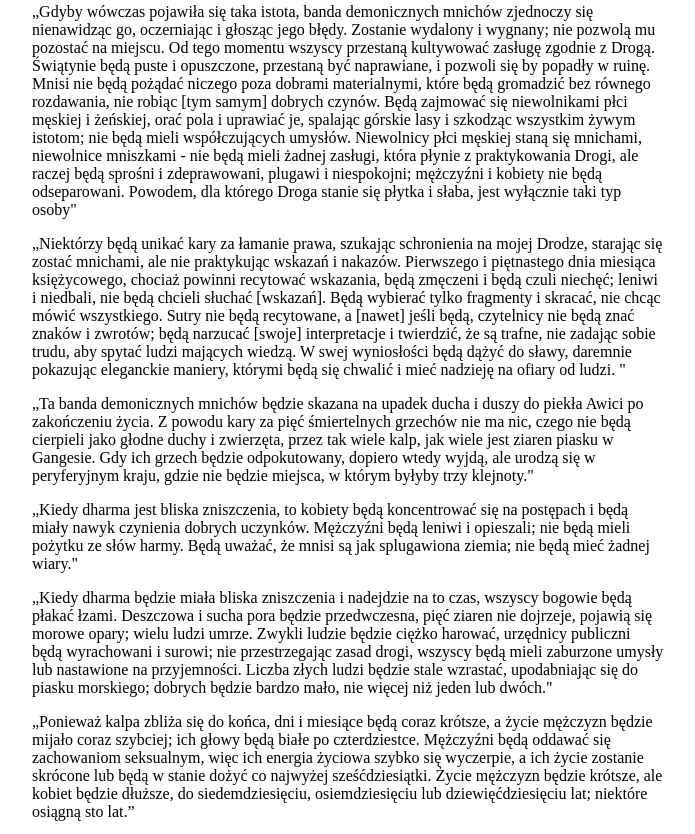
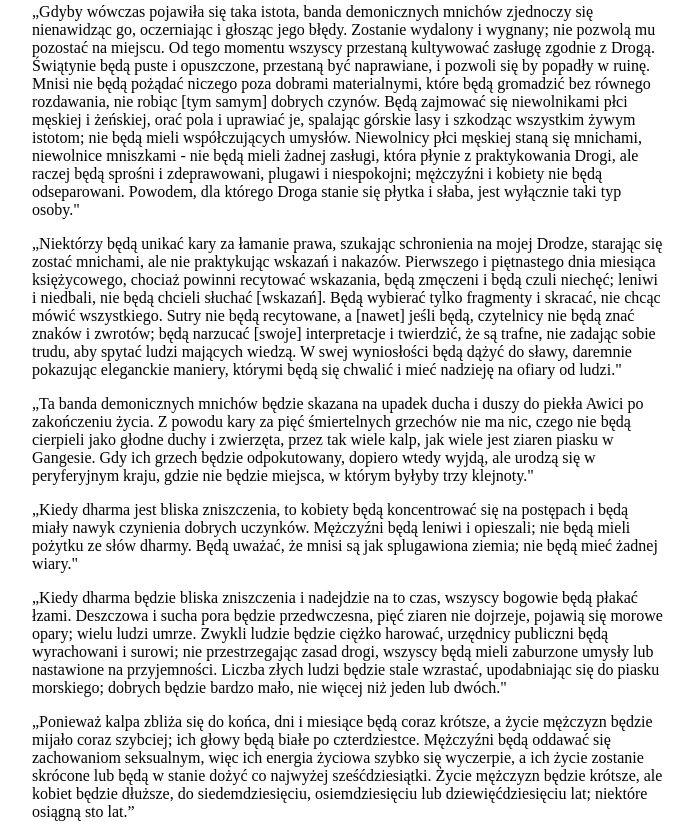
Before and after one commit to kamil-kielczewski/kumarajiva, a plain HTML site: page sutra-calkowitego-wygasniencia-dharmy.html in a window 1280 px wide. Shown: the part 807-1641 px from the top of the page, without its empty margins (292-987 px from the left). Drawn offline with Linux system fonts and the light colour scheme.

Commit message:
fix: sutra-calkowitego-wygasniecia-dharmy

```diff
--- a/sutra-calkowitego-wygasniencia-dharmy.html
+++ b/sutra-calkowitego-wygasniencia-dharmy.html
@@ -59,7 +59,7 @@
       </p>
 
       <p>
-        Arja/ lub Czcigodny Ananda złożył pokłon i powiedział Buddzie: „Czczony
+        Arja [Czcigodny] Ananda złożył pokłon i powiedział Buddzie: „Czczony
         przez Świat, ilekroć głosiłeś dharmę, twój majestatyczny blask był
         wyjątkowo wspaniały. Teraz zebrały się wielkie tłumy, ale twój blask nie
         przejawia się w najmniejszym stopniu. Jaki jest tego powód? Z pewnością
@@ -88,7 +88,7 @@
         [trzech klejnotów], wykonując wszystkie dobre uczynki, które przynoszą
         zasługi; ich wola i natura będą pełne ogłady i dobre. Nie będą nękać ani
         ranić ludzi, ale poświęcą siebie, by ratować innych. Nie będą siebie
-        oszczędzać, ale znosząc zniewagę, będą życzliwi i harmonijni. "
+        oszczędzać, ale znosząc zniewagę, będą życzliwi i harmonijni."
       </p>
 
       <p>
@@ -106,7 +106,7 @@
         zasługi, która płynie z praktykowania Drogi, ale raczej będą sprośni i
         zdeprawowani, plugawi i niespokojni; mężczyźni i kobiety nie będą
         odseparowani. Powodem, dla którego Droga stanie się płytka i słaba, jest
-        wyłącznie taki typ osoby"
+        wyłącznie taki typ osoby."
       </p>
 
       <p>
@@ -120,7 +120,7 @@
         zwrotów; będą narzucać [swoje] interpretacje i twierdzić, że są trafne,
         nie zadając sobie trudu, aby spytać ludzi mających wiedzą. W swej
         wyniosłości będą dążyć do sławy, daremnie pokazując eleganckie maniery,
-        którymi będą się chwalić i mieć nadzieję na ofiary od ludzi. "
+        którymi będą się chwalić i mieć nadzieję na ofiary od ludzi."
       </p>
 
       <p>
@@ -136,19 +136,19 @@
       <p>
         „Kiedy dharma jest bliska zniszczenia, to kobiety będą koncentrować się
         na postępach i będą miały nawyk czynienia dobrych uczynków. Mężczyźni
-        będą leniwi i opieszali; nie będą mieli pożytku ze słów harmy. Będą
+        będą leniwi i opieszali; nie będą mieli pożytku ze słów dharmy. Będą
         uważać, że mnisi są jak splugawiona ziemia; nie będą mieć żadnej wiary."
       </p>
 
       <p>
-        „Kiedy dharma będzie miała bliska zniszczenia i nadejdzie na to czas,
-        wszyscy bogowie będą płakać łzami. Deszczowa i sucha pora będzie
-        przedwczesna, pięć ziaren nie dojrzeje, pojawią się morowe opary; wielu
-        ludzi umrze. Zwykli ludzie będzie ciężko harować, urzędnicy publiczni
-        będą wyrachowani i surowi; nie przestrzegając zasad drogi, wszyscy będą
-        mieli zaburzone umysły lub nastawione na przyjemności. Liczba złych
-        ludzi będzie stale wzrastać, upodabniając się do piasku morskiego;
-        dobrych będzie bardzo mało, nie więcej niż jeden lub dwóch."
+        „Kiedy dharma będzie bliska zniszczenia i nadejdzie na to czas, wszyscy
+        bogowie będą płakać łzami. Deszczowa i sucha pora będzie przedwczesna,
+        pięć ziaren nie dojrzeje, pojawią się morowe opary; wielu ludzi umrze.
+        Zwykli ludzie będzie ciężko harować, urzędnicy publiczni będą
+        wyrachowani i surowi; nie przestrzegając zasad drogi, wszyscy będą mieli
+        zaburzone umysły lub nastawione na przyjemności. Liczba złych ludzi
+        będzie stale wzrastać, upodabniając się do piasku morskiego; dobrych
+        będzie bardzo mało, nie więcej niż jeden lub dwóch."
       </p>
 
       <p>
@@ -201,7 +201,7 @@
         odpowiedni do wzrostu bez nadmiaru, a pięć ziaren wzrośnie i zakwitnie.
         Drzewa urosną duże, a ludzie będą wysocy. Wszyscy będą żyć osiemdziesiąt
         cztery tysiące lat. Nie da się policzyć, ile żywych istot będzie można
-        uratować. "
+        uratować."
       </p>
 
       <p>
```
Also changed, not shown: index.html (+16 -3 lines), 1 other file.
